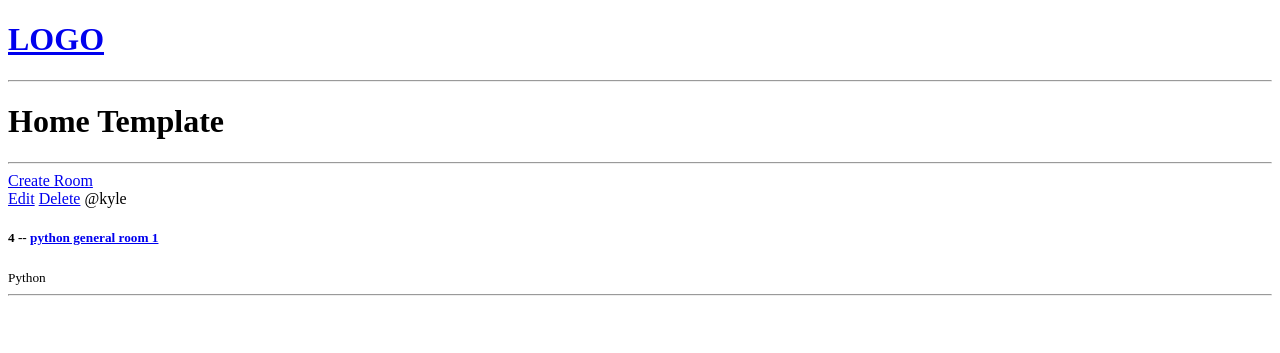
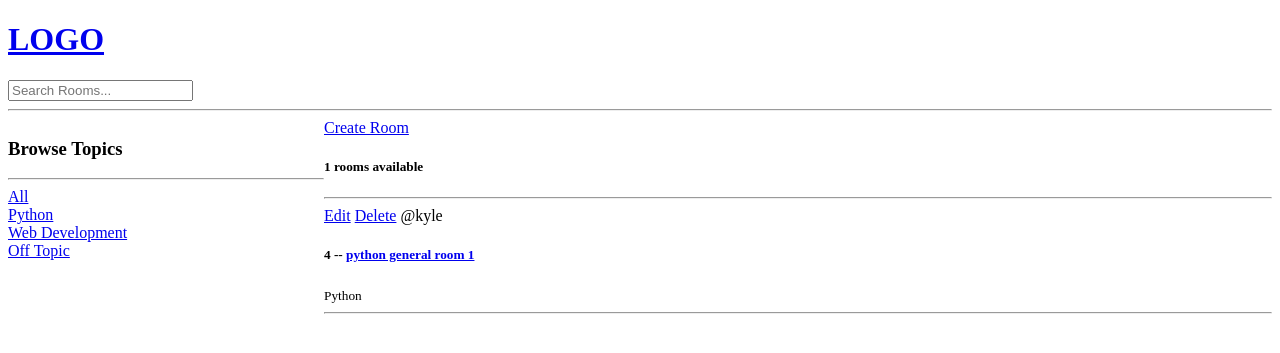
Before and after one commit to KyleFennell/StudyBud, a Django app: page / in a window 1280 px wide. Shown: the top 353 px of the page. Run offline with Django 4.2, Linux system fonts and the light colour scheme; data comes from the database, SQL or seed files in the repository.

Commit message:
2:22 added room filtering and searching

```diff
--- a/base/templates/base/home.html
+++ b/base/templates/base/home.html
@@ -3,13 +3,32 @@
 
 {% block content %}
 
-<h1>Home Template</h1>
-<hr>
+<style>
+    .home-container{
+        display: grid;
+        grid-template-columns: 1fr 3fr;
+    }
+</style>
+
+<div class="home-container">
 
     <div>
+        <h3>Browse Topics</h3>
+        <hr>
+        <div>
+            <a href="{% url 'home' %}">All</a>
+        </div>
+        {% for topic in topics %}
+            <div>
+                <a href="{% url 'home' %}?q={{topic.name}}">{{topic.name}}</a>
+            </div>
+        {% endfor %}
+    </div>
 
+    <div>
         <a href="{% url 'create-room' %}">Create Room</a>
-
+        <h5>{{room_count}} rooms available</h5>
+        <hr>
         <div>
 
             {% for room in rooms %}
@@ -26,4 +45,6 @@
         </div>
     </div>
 
+</div>
+
 {% endblock content %}
--- a/base/views.py
+++ b/base/views.py
@@ -1,22 +1,29 @@
-from django.http import HttpResponse
+from django.http import HttpRequest, HttpResponse
 from django.shortcuts import redirect, render
-
-from base.models import Room
+from django.db.models import Q
+from base.models import Room, Topic
 from .forms import RoomForm
 
 # Create your views here.
 
-def home(request):
-    rooms = Room.objects.all()
-    context = {"rooms": rooms}
+def home(request: HttpRequest):
+    q = request.GET.get('q') if request.GET.get('q') is not None else ''
+    rooms = Room.objects.filter(
+        Q(topic__name__icontains=q) |
+        Q(name__icontains=q) |
+        Q(description__icontains=q))
+
+    topics = Topic.objects.all()
+
+    context = {"rooms": rooms, "topics": topics, "room_count": rooms.count()}
     return render(request, 'base/home.html', context)
 
-def room(request, pk):
+def room(request: HttpRequest, pk: str):
     room = Room.objects.get(id=pk)
     context = {'room': room}
     return render(request, 'base/room.html', context)
 
-def create_room(request):
+def create_room(request: HttpRequest):
     form = RoomForm()
     if request.method == 'POST':
         form = RoomForm(request.POST)
@@ -27,7 +34,7 @@ def create_room(request):
     context = {'form': form}
     return render(request, 'base/room_form.html', context)
 
-def update_room(request, pk):
+def update_room(request: HttpRequest, pk: str):
     room = Room.objects.get(id=pk)
     form = RoomForm(instance=room)
 
@@ -40,7 +47,7 @@ def update_room(request, pk):
     context = {'form': form}
     return render(request, 'base/room_+form.html', context)
 
-def delete_room(request, pk):
+def delete_room(request: HttpRequest, pk: str):
     room = Room.objects.get(id=pk)
     if request.method == 'POST':
         room.delete()
--- a/templates/navbar.html
+++ b/templates/navbar.html
@@ -2,4 +2,8 @@
     <h1>LOGO</h1>
 </a>
 
+<form method="GET" action="{% url 'home' %}">
+    <input type="text" name="q" placeholder="Search Rooms...">
+</form>
+
 <hr>
```
Lines whose indentation alone changed are shown as unchanged.
